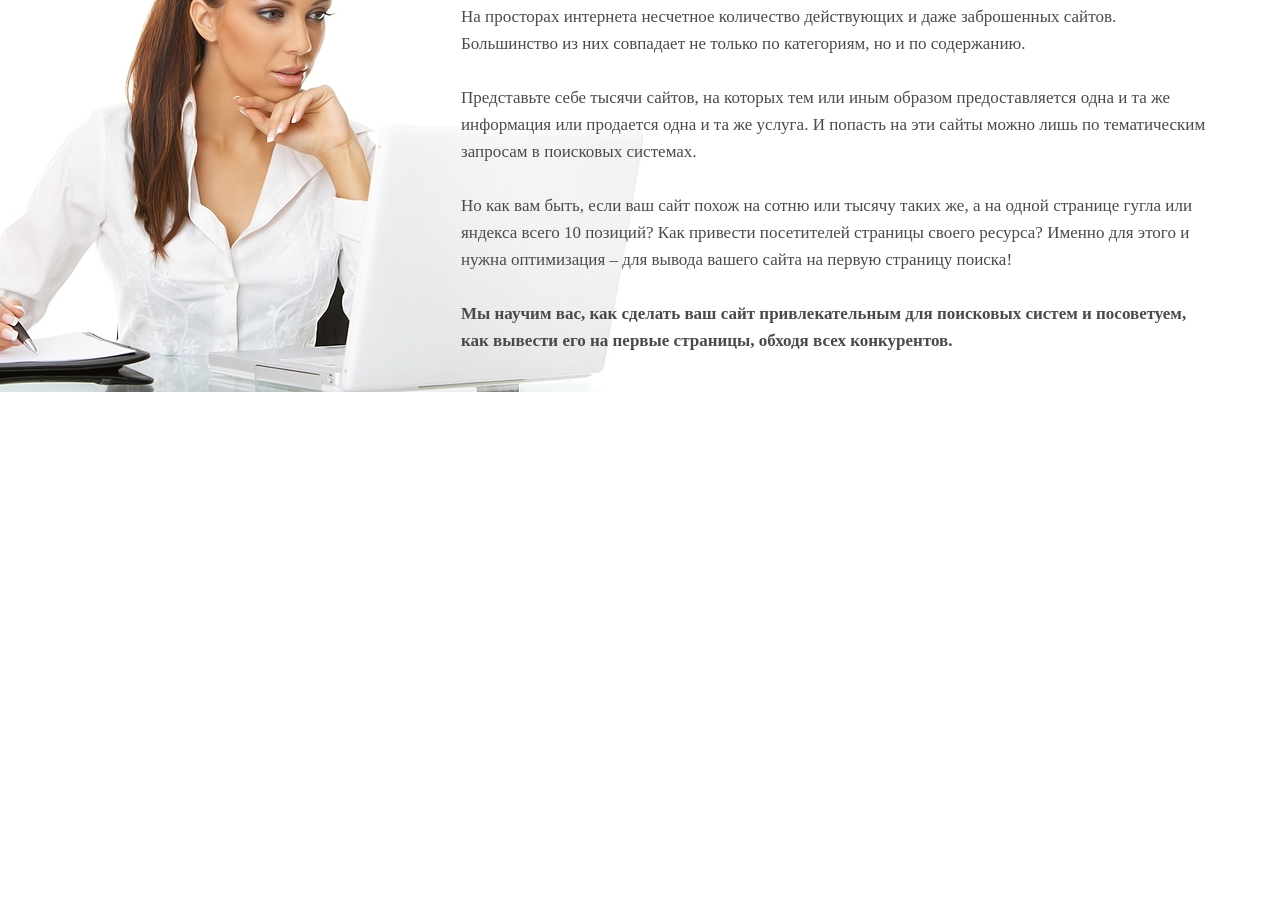
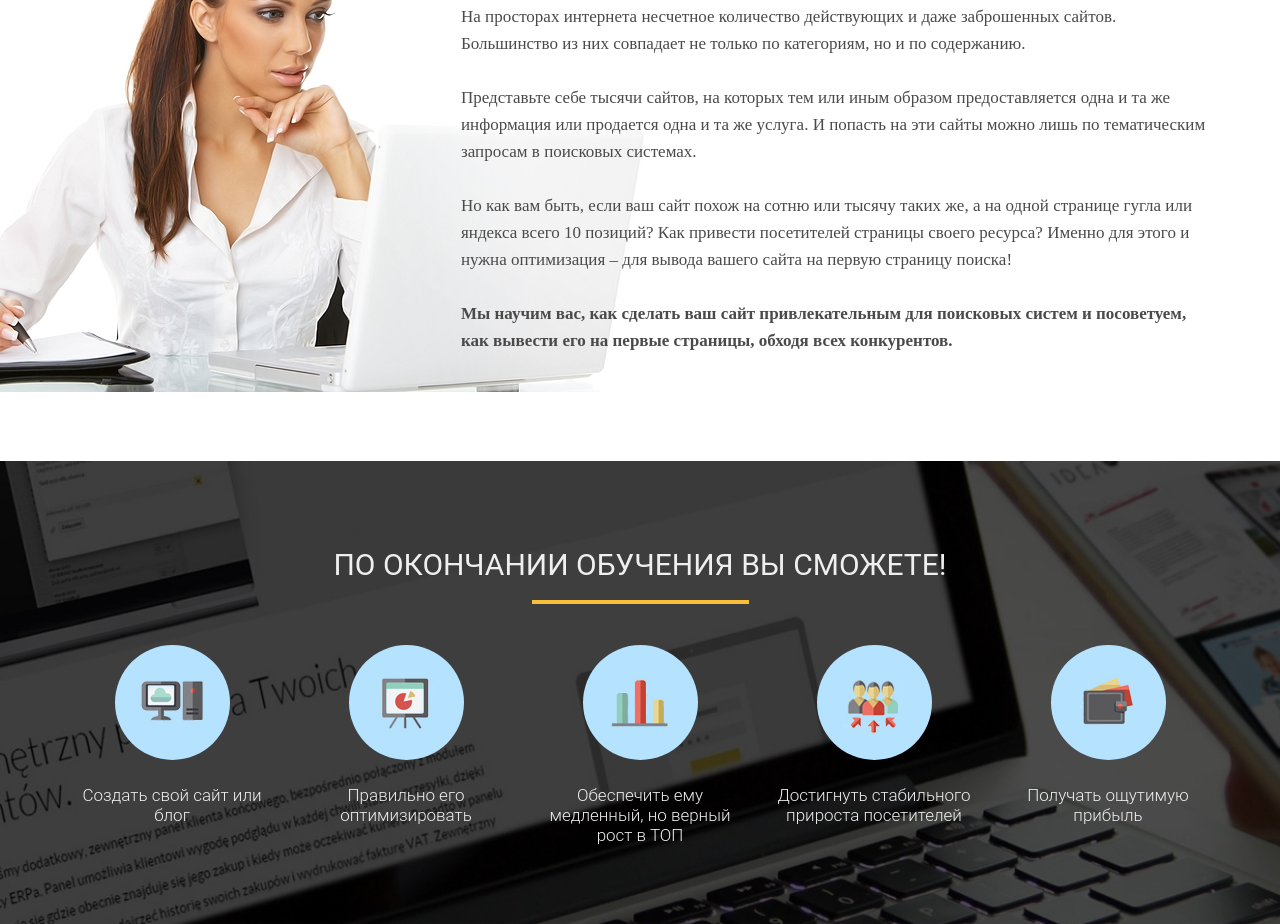
Before and after one commit to BelikovAV/SomeFrontendProjects, a plain HTML site: page Project_1/src/index.html in a window 1280 px wide. Shown: the part 1605-2529 px from the top of the page. Before the commit the page ends 2066 px from the top, so only its background shows below. Drawn offline with Linux system fonts and the light colour scheme.

Commit message:
Section 4

```diff
--- a/Project_1/src/css/style.css
+++ b/Project_1/src/css/style.css
@@ -122,7 +122,7 @@ h2.title {
     padding: 85px 0 75px 0;
 }
 
-.waiting_header {
+.waiting .waiting_header, .finish .finish_header {
     color: #252525;
     font-family: Roboto;
     font-size: 30px;
@@ -131,7 +131,7 @@ h2.title {
     text-align: center;
 }
 
-.waiting .waiting_divider {
+.waiting .waiting_divider, .finish .finish_divider {
     width: 217px;
     height: 4px;
     background-color: #f9bf3b;
@@ -172,6 +172,8 @@ h2.title {
     line-height: 21px;
 }
 
+/* Section 3 */
+
 .optimization {
     min-height: 550px;
     padding: 102px 0 107px 0;
@@ -208,3 +210,46 @@ h2.title {
     left: -240px;
     z-index: -1;
 }
+
+/* Section 4 */
+
+.finish {
+    min-height: 447px;
+    padding: 86px 0 79px 0;
+    background: url("../img/second_bg.jpg") center center/cover no-repeat;
+}
+
+.finish .finish_header {
+    color: #efefef;
+}
+
+.finish .finish_wrapper {
+    margin-top: 41px;
+    display: flex;
+    justify-content: space-between;
+}
+
+.finish .finish_wrapper .finish_item {
+    width: 204px;
+}
+
+.finish .finish_wrapper .finish_round {
+    display: flex;
+    justify-content: center;
+    align-items: center;
+    margin: 0 auto;
+    width: 115px;
+    height: 115px;
+    background-color: #b4e2ff;
+    border-radius: 100%;
+}
+
+.finish .finish_wrapper .finish_item .finish_descr {
+    margin-top: 25px;
+    text-align: center;
+    color: #efefef;
+    font-family: Roboto;
+    font-size: 17px;
+    font-weight: 300;
+    line-height: 20px;
+}
--- a/Project_1/src/index.html
+++ b/Project_1/src/index.html
@@ -79,5 +79,45 @@
         </div>
     </section>
 
+    <section class="finish">
+        <div class="container">
+            <h2 class="finish_header">По окончании обучения Вы сможете!</h2>
+            <div class="finish_divider"></div>
+
+            <div class="finish_wrapper">
+                <div class="finish_item">
+                    <div class="finish_round">
+                        <img src="icons/1.png" alt="1" class="finish_icon">
+                    </div>
+                    <div class="finish_descr">Создать свой сайт или блог</div>
+                </div>
+                <div class="finish_item">
+                    <div class="finish_round">
+                        <img src="icons/2.png" alt="2" class="finish_icon">
+                    </div>
+                    <div class="finish_descr">Правильно его оптимизировать</div>
+                </div>
+                <div class="finish_item">
+                    <div class="finish_round">
+                        <img src="icons/3.png" alt="3" class="finish_icon">
+                    </div>
+                    <div class="finish_descr">Обеспечить ему медленный, но верный рост в ТОП</div>
+                </div>
+                <div class="finish_item">
+                    <div class="finish_round">
+                        <img src="icons/4.png" alt="4" class="finish_icon">
+                    </div>
+                    <div class="finish_descr">Достигнуть стабильного прироста посетителей</div>
+                </div>
+                <div class="finish_item">
+                    <div class="finish_round">
+                        <img src="icons/5.png" alt="5" class="finish_icon">
+                    </div>
+                    <div class="finish_descr">Получать ощутимую прибыль</div>
+                </div>
+            </div>
+        </div>
+    </section>
+
 </body>
 </html>
```
